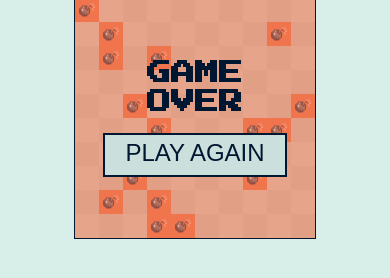
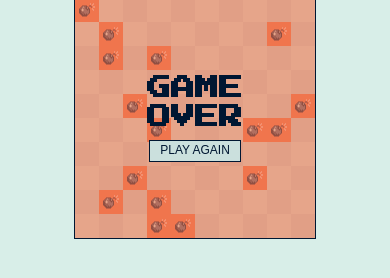
Before and after one commit to martina-torce/arcade-games, a plain HTML site: page minefield/index.html in a window 390 px wide. Both pictures are taken after a click on the element 87 px from the left and 332 px from the top of the page. Shown: the part 322-600 px from the top of the page. Drawn offline with Linux system fonts and the light colour scheme; a web font is replaced by a local one.

Commit message:
Adjust media query

```diff
--- a/minefield/style.css
+++ b/minefield/style.css
@@ -132,13 +132,15 @@ button:hover {
 }
 
 /* Media query for extra small devices (phones) */
-@media only screen and (max-width: 480px) {
+@media only screen and (max-width: 600px) {
 	h1 {
 		font-size: 20px;
 	}
 
 	.game-score {
 		font-size: 16px;
+		display: flex;
+		justify-content: space-between;
 	}
 
   	.game-container {
@@ -146,26 +148,44 @@ button:hover {
   	}
 
 	.game-board {
+		position: relative;
 		border: 1px solid rgb(0, 23, 50);
 	}
 
   	.grid {
 		height: 240px;
 		width: 240px;
+		display: flex;
+		flex-wrap: wrap;
+		align-content: flex-start;
   	}
 
   	.cell {
 		width: 24px;
 		height: 24px;
+		cursor: pointer;
   	}
 
 	.end-game-text {
 		font-size: 24px;
+		line-height: 1.2;
+		font-family: 'Press Start 2P', cursive;
+		margin-bottom: 8px;
+
 	}
 
-	.button {
-		border: 1px solid rgb(0, 23, 50);
-		font-size: 12px;
-		padding: 2px 10px 4px 10px;
-	}
+	button {
+        border: 1px solid rgb(0, 23, 50);
+        font-size: 12px;
+        font-family: 'Darker Grotesque', sans-serif;
+        text-transform: uppercase;
+        padding: 2px 10px 4px 10px;
+        cursor: pointer;
+        background-color: rgb(203, 224, 221);
+        color: rgb(0, 23, 50);
+    }
+
+    button:hover {
+        background-color: rgb(182, 203, 200);
+    }
 }
```
